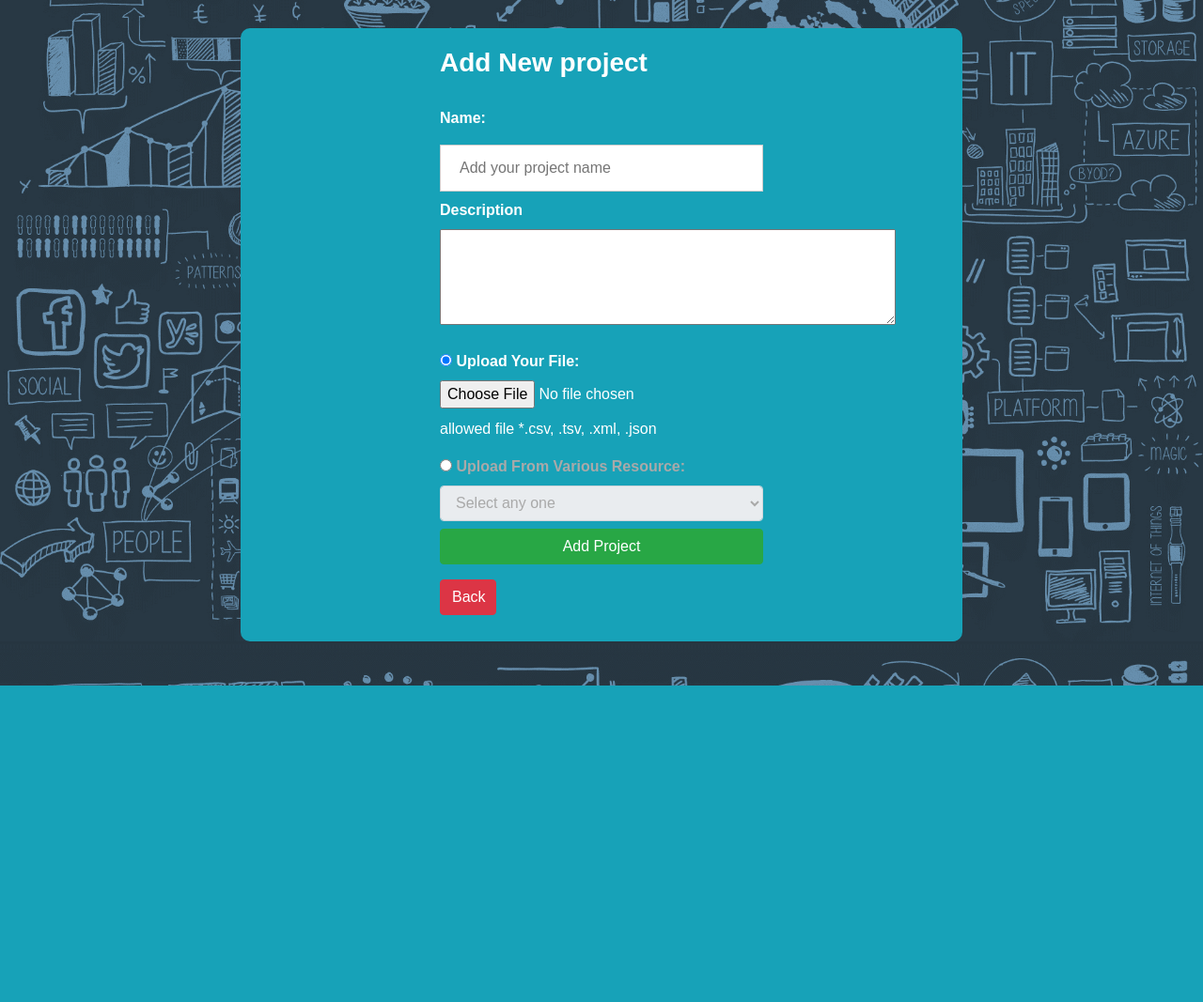
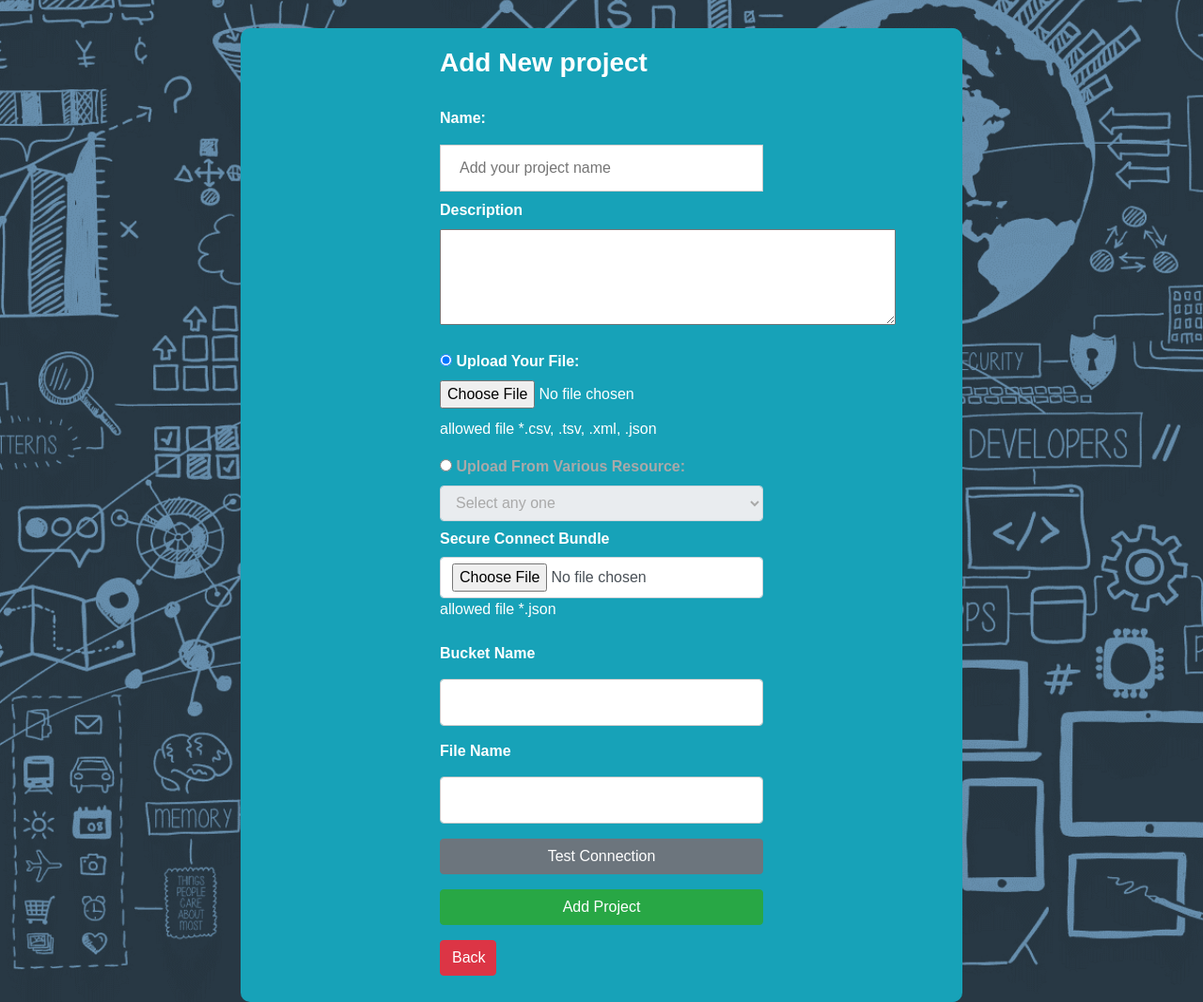
Before and after one commit to Simplified-Artificial-Intelligence/SimplifiedAI, a Flask app: page /project in a window 1280 px wide. Shown: the part 70-1137 px from the top of the page at 94% size. Before the commit the page ends 800 px from the top, so only its background shows below. Run offline with Flask 2, Linux system fonts and the light colour scheme; the visitor is signed in with stand-in values (Sample User, id 1); some libraries are stand-ins or nearby versions.

Commit message:
Export file

```diff
--- a/src/templates/new_project.html
+++ b/src/templates/new_project.html
@@ -60,6 +60,20 @@
       <div id="gcpStorage" class="upload-other-resource">
         <label for="GCP_credentials_file" class="col-form-label"><b> GCP Credentials file </b></label>
         <input type="file" class="form-control gcpStorage" id="GCP_credentials_file" name="GCP_credentials_file">
+        <p>allowed file *.json</p>
+
+        <label for="bucket_name" class="col-form-label"><b> Bucket Name </b></label>
+        <input type="text" class="form-control gcpStorage" id="bucket_name" name="bucket_name" placeholder="" required>
+
+        <label for="file_name" class="col-form-label"><b> File Name </b></b></label>
+        <input type="text" class="form-control gcpStorage" id="file_name" name="file_name" placeholder="" required>
+
+        <button class="btn btn-secondary" type="button" id="testConnection">Test Connection</button>
+      </div>
+
+      <div id="gcpStorage" class="upload-other-resource">
+        <label for="secure_connect_bundle" class="col-form-label"><b> Secure Connect Bundle </b></label>
+        <input type="file" class="form-control gcpStorage" id="secure_connect_bundle" name="secure_connect_bundle">
         <p>allowed file *.json</p>
 
         <label for="bucket_name" class="col-form-label"><b> Bucket Name </b></label>
```
